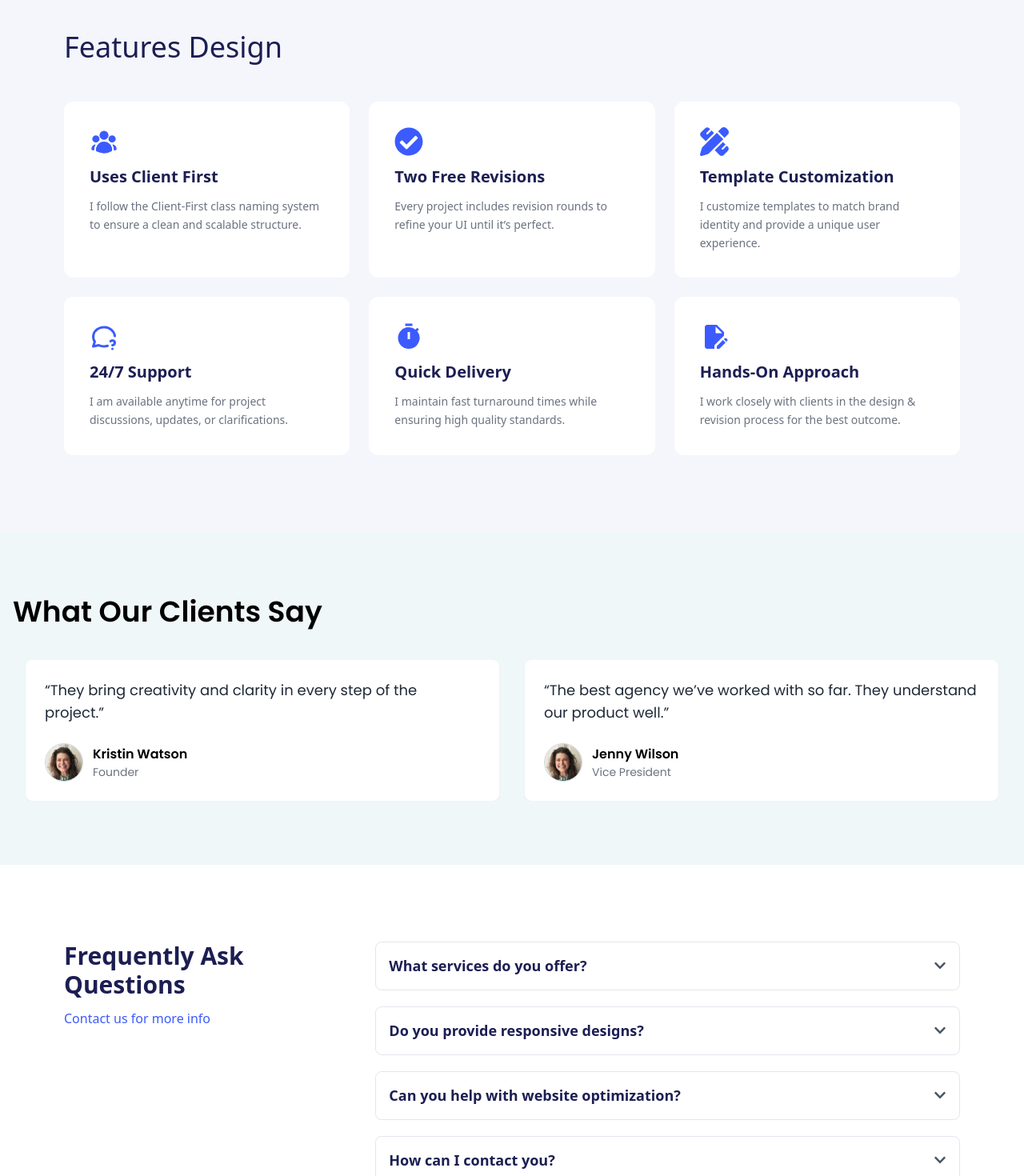
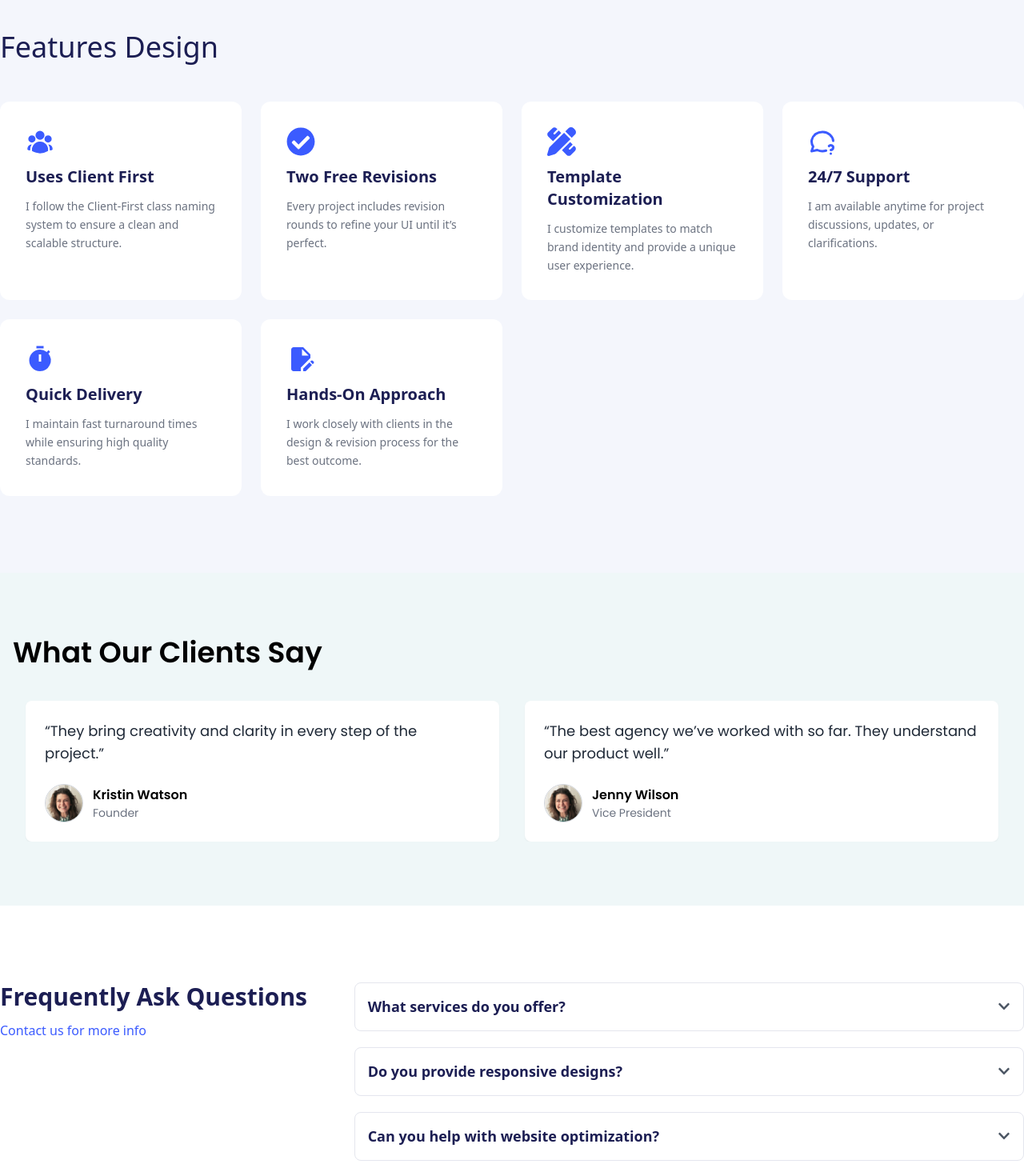
Before and after one commit to ariyanEiasin02/Finsweet-React, a React (Vite) app: page / in a window 1280 px wide. Shown: the part 2180-3650 px from the top of the page at 80% size. Built offline with nearby package versions, Linux system fonts and the light colour scheme.

Commit message:
Update Blog, Features, and Frequently components to adjust layout and improve responsiveness with max-width changes and grid adjustments.

```diff
--- a/src/components/Blog/Blog.jsx
+++ b/src/components/Blog/Blog.jsx
@@ -3,7 +3,7 @@ import BlogCard from '../BlogCard/BlogCard'
 import blogData from '../../data/blogData.json'
 import SectionTop from './SectionTop'
 
-const Blog = ({ limit = 3, showCategory = true, showAuthor = false }) => {
+const Blog = ({ limit = 4, showCategory = true, showAuthor = false }) => {
     const displayBlogs = limit ? blogData.slice(0, limit) : blogData
 
     return (
@@ -11,7 +11,7 @@ const Blog = ({ limit = 3, showCategory = true, showAuthor = false }) => {
             <section className='md:py-20 py-12 bg-gray-50'>
                 <div className="max-w-container mx-auto">
                     <SectionTop title={"Our Blog"} description={"Discover insights, tips, and stories from our team to elevate your business."} link={"/Home/Blog"} />
-                    <div className="grid grid-cols-1 md:grid-cols-2 lg:grid-cols-3 gap-8 px-4 md:px-0">
+                    <div className="grid grid-cols-1 md:grid-cols-3 lg:grid-cols-4 gap-8 px-4 md:px-0">
                         {displayBlogs.map((blog) => (
                             <BlogCard
                                 key={blog.id}
--- a/src/components/Features/Features.jsx
+++ b/src/components/Features/Features.jsx
@@ -41,7 +41,7 @@ const Features = () => {
 
   return (
     <section className="py-16 md:py-24 bg-[#F4F6FC]">
-      <div className="max-w-6xl mx-auto px-4">
+      <div className="max-w-container mx-auto">
 
         {/* Section Heading */}
         <div className="">
@@ -51,7 +51,7 @@ const Features = () => {
         </div>
 
         {/* Feature Grid */}
-        <div className="grid md:grid-cols-3 sm:grid-cols-2 grid-cols-1 gap-6 mt-12">
+        <div className="grid md:grid-cols-4 sm:grid-cols-3 grid-cols-1 gap-6 mt-12">
           {features.map((item, index) => (
             <div
               key={index}
--- a/src/components/Frequently/Frequently.jsx
+++ b/src/components/Frequently/Frequently.jsx
@@ -33,7 +33,7 @@ const Frequently = () => {
 
   return (
     <section className="py-16 md:py-24 bg-white">
-      <div className="max-w-6xl mx-auto px-4">
+      <div className="max-w-container mx-auto">
         <div className="md:flex md:space-x-6">
 
           {/* Left section */}
```
